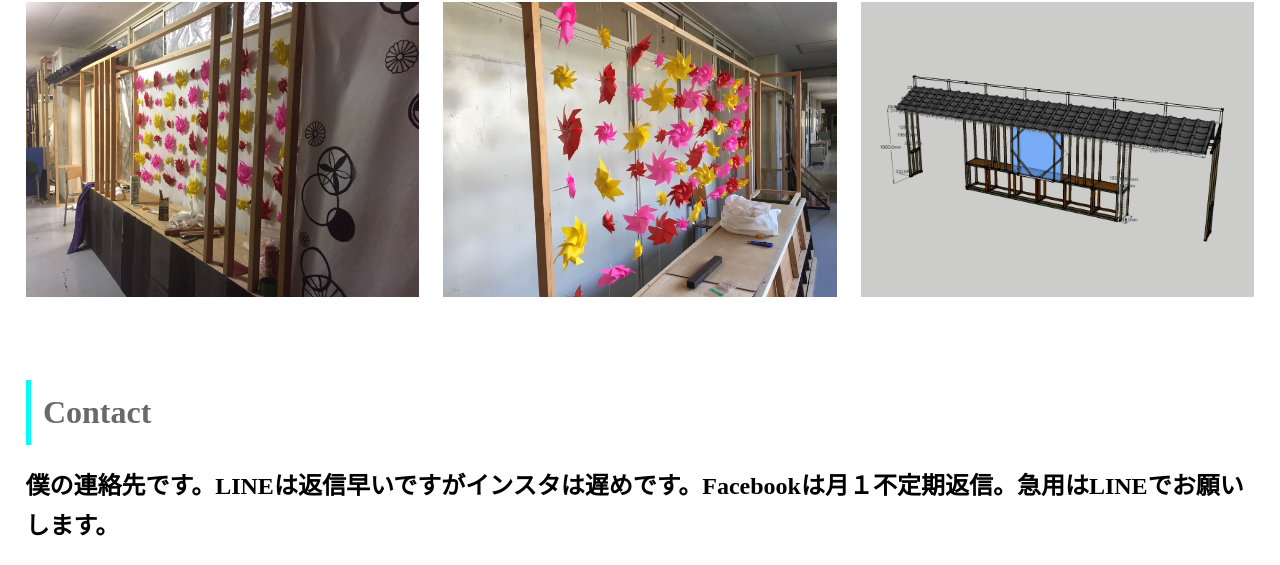
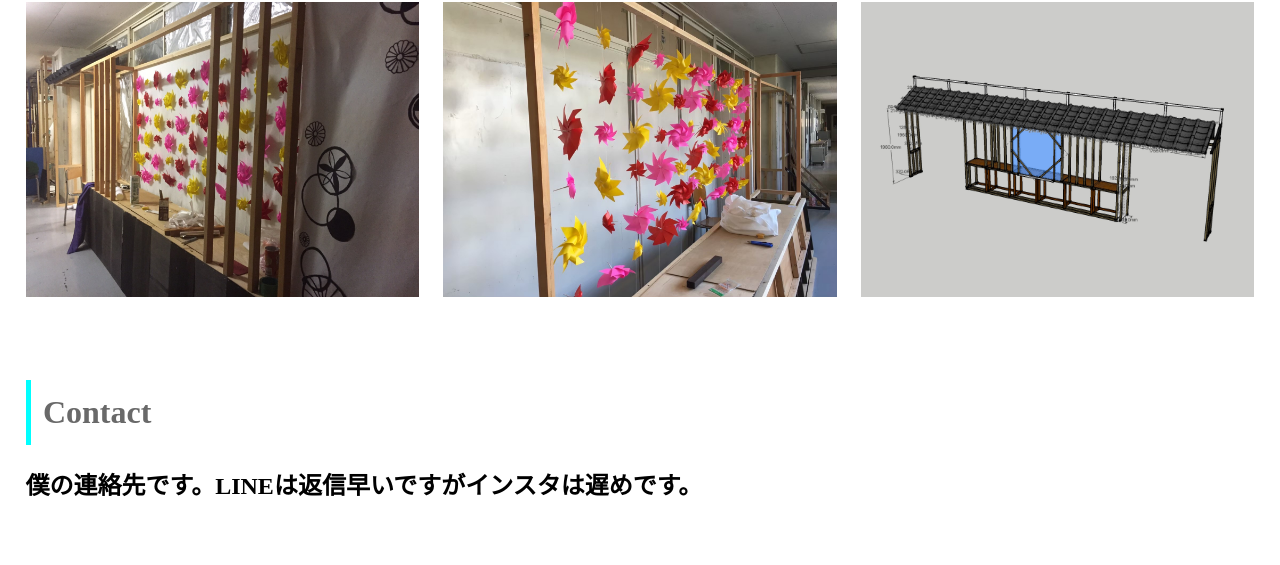
Before and after one commit to inabanbanban/inabanbanban, a plain HTML site: page index.html in a window 1280 px wide. Shown: the part 5533-6098 px from the top of the page. Drawn offline with Linux system fonts and the light colour scheme; a web font is replaced by a local one.

Commit message:
Update index.html

```diff
--- a/index.html
+++ b/index.html
@@ -138,8 +138,7 @@
       <div class="contact-box">
         <h1 class="contact">Contact</h1>
         <p class="contact-summary">
-            僕の連絡先です。LINEは返信早いですがインスタは遅めです。Facebookは月１不定期返信。急用はLINEでお願いします。
-        </p>
+            僕の連絡先です。LINEは返信早いですがインスタは遅めです。
         <div class="sns-links-container">
           <a
             href="https://instagram.com/ak1ra505/"
```
